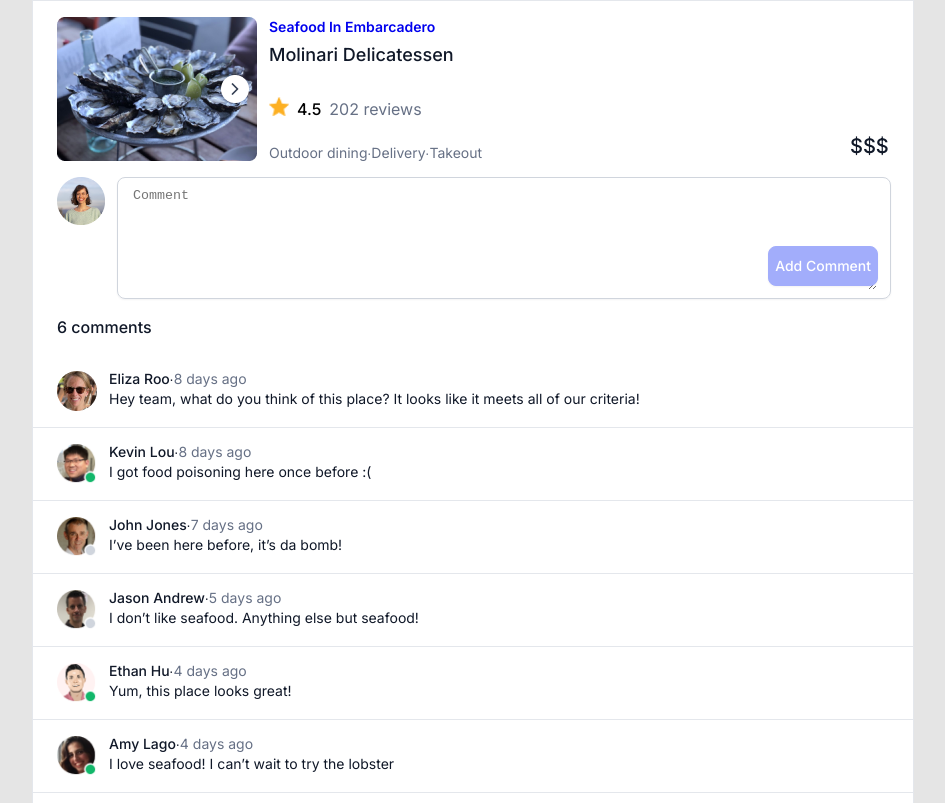
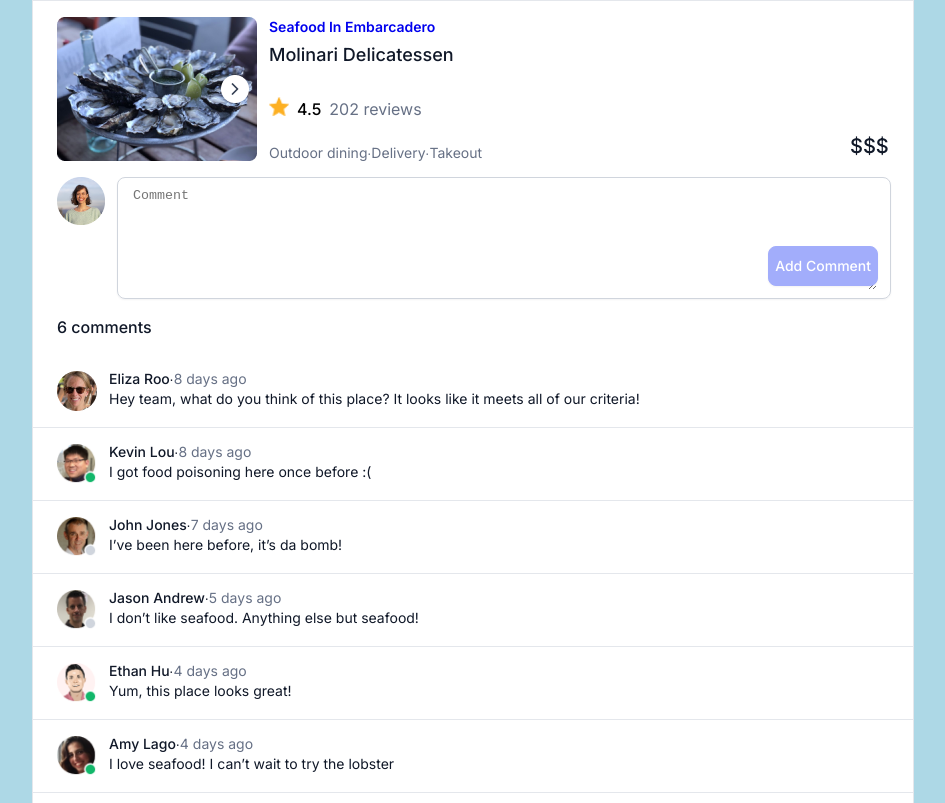
Before and after one commit to davisstacked/LeahDavisCommentUIExercise, a React (Create React App) app: page / in a window 1280 px wide. Shown: the whole page, without its empty margins (167-1112 px from the left). Built offline with nearby package versions, Linux system fonts and the light colour scheme.

Commit message:
changed start script

```diff
--- a/package.json
+++ b/package.json
@@ -15,7 +15,7 @@
     "web-vitals": "^1.1.2"
   },
   "scripts": {
-    "start": "export SET NODE_OPTIONS=--openssl-legacy-provider && react-scripts start",
+    "start": "react-scripts start",
     "build": "react-scripts build",
     "test": "react-scripts test",
     "eject": "react-scripts eject"
--- a/src/index.css
+++ b/src/index.css
@@ -10,7 +10,7 @@
   box-sizing: border-box;
   font-family: 'Inter', sans-serif;
   font-weight: 400;
-  background-color: #E5E5E5;
+  background-color: lightblue;
 
 }
 
```
Also changed, not shown: 1 other file (tests, documents, lock files or other folders).
